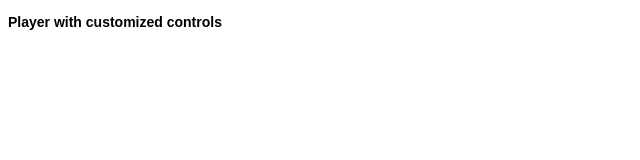
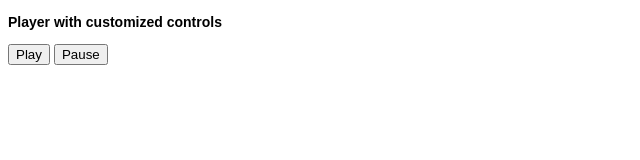
Before and after one commit to marcusps/mobile-play, a plain HTML site: page audio/index.html in a window 1280 px wide. Shown: the whole page, without its empty margins (0-640 px from the left). Drawn offline with Linux system fonts and the light colour scheme.

Commit message:
Removed display:none

```diff
--- a/audio/index.html
+++ b/audio/index.html
@@ -19,7 +19,7 @@
       <source src="http://www.html5rocks.com/en/tutorials/audio/quick/test.ogg" type="audio/ogg" />
       <p>Sorry, your browser does not support playing audio.</p>
     </audio>
-    <div id="player" style="display: none">
+    <div id="player" style="display: block">
       <button onClick="document.getElementById('audio').play()">Play</button>
       <button onClick="document.getElementById('audio').pause()">Pause</button>
     </div>
```
